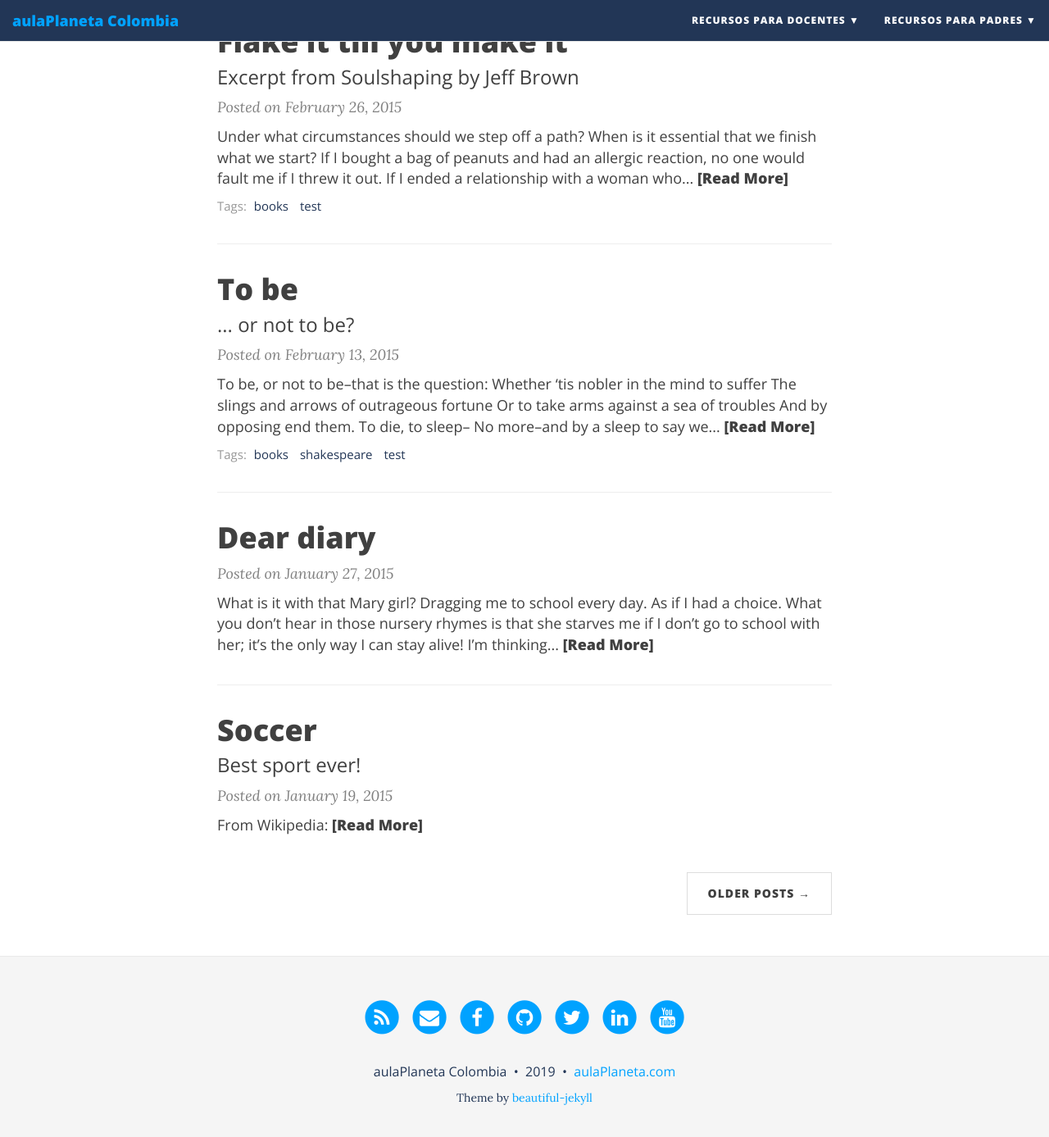
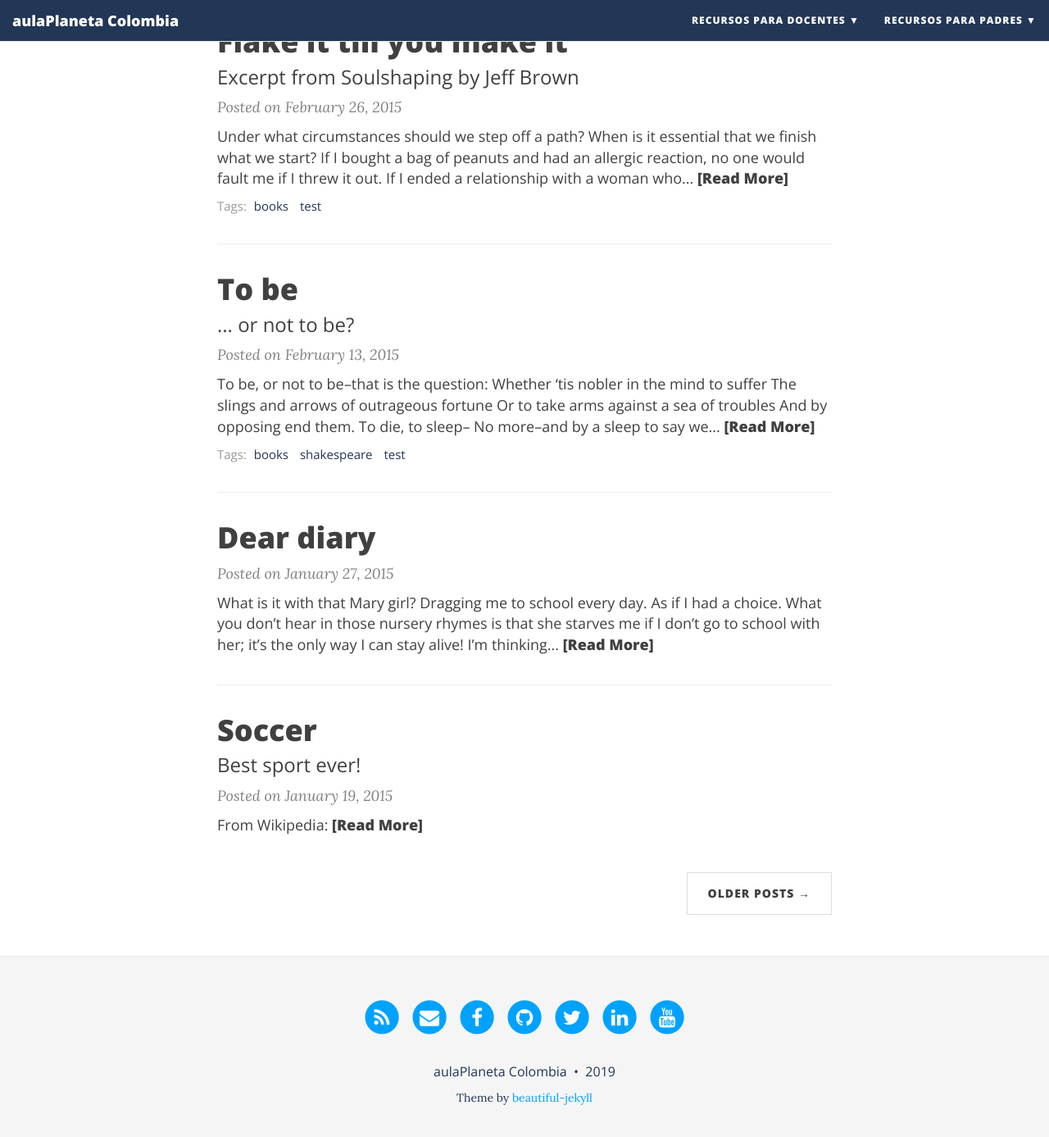
Before and after one commit to AulaPlanetaColombia/AulaPlanetaColombia.github.io, a Jekyll site: the page built from index.html, in a window 1280 px wide and 1400 px high, scrolled down 634 px. Shown: the top 1387 px of the window at 82% size. Built offline with Jekyll 4.4.1, drawn with Linux system fonts in a browser that asks for light colours; nearby versions of some CDN libraries; the list of posts is cut into pages by our own code; some of the changed lines change nothing that is shown.

Commit message:
Ajustes visuales

```diff
--- a/_config.yml
+++ b/_config.yml
@@ -45,7 +45,7 @@
 navbar-children-col: "#00a2ff"
 page-col: "#FFFFFF"
 link-col: "#223656"
-hover-col: "#00a2ff"
+hover-col: "#ffffff"
 footer-col: "#F5F5F5"
 footer-text-col: "#223656"
 footer-link-col: "#00a2ff"
@@ -93,12 +93,13 @@
   twitter: true
   facebook: true
   google: false
-  linkedin: true
+  linkedin: false
   youtube: true
+  github: false
 
 # How to display the link to the website in the footer
 # Remove this if you don't want a link in the footer
-url-pretty: "aulaPlaneta.com"  # eg. "deanattali.com/beautiful-jekyll"
+# url-pretty: "aulaPlaneta"  # eg. "deanattali.com/beautiful-jekyll"
 
 # --- Web Statistics Section --- #
 
```
